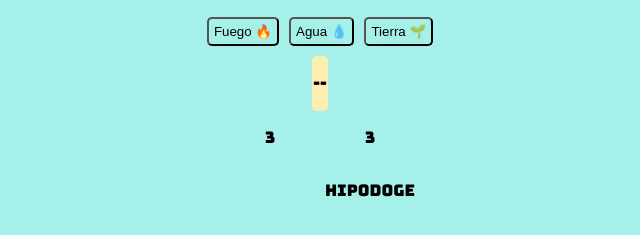
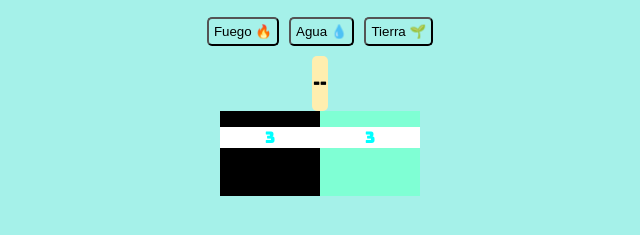
Before and after one commit to oscarl3on/Programaci-n_basica, a plain HTML site: page 03_Mokepon/mokepon.html in a window 1280 px wide. Both pictures are taken after a click on the button "Seleccionar". Shown: the part 115-350 px from the top of the page, without its empty margins (320-960 px from the left). Drawn offline with Linux system fonts and the light colour scheme.

Commit message:
creando una clase

```diff
--- a/03_Mokepon/css/main.css
+++ b/03_Mokepon/css/main.css
@@ -130,17 +130,20 @@ input:checked+label{
     display: grid;
     grid-template-columns: 100px 100px;
     justify-items: center;
+    background-color: aliceblue;
 }
 
-#vidas-jugador{
-    display: grid;
+#vidas-jugador, #vidas-enemigo{
+    background-color:white;
+    width: 100px;
+    display: flex;
+    color:aqua;
     justify-content: center;
 }
 
-#vidas-enemigo{
-    display: grid;
-    justify-content: center;
-}
+
+
+
 
 /*DISEÑO RESPONSIVE*/
 @media (max-width: 360px){
@@ -154,3 +157,13 @@ input:checked+label{
     flex-direction: column;
     align-items: center;
 }
+
+.ataques-jugador{
+    background-color: black;
+    color:aliceblue;
+}
+
+.ataques-enemigo{
+    background-color:aquamarine;
+    color: black;
+}
--- a/03_Mokepon/js/juego.js
+++ b/03_Mokepon/js/juego.js
@@ -29,6 +29,17 @@ let ataqueEnemigo
 let vidasJugador = 3
 let vidasEnemigo = 3
 
+class Mokepon {
+    constructor(nombre, foto, vida){
+        this.nombre = nombre
+        this.foto = foto
+        this.vida = vida
+    }
+}
+
+let hipodoge = new Mokepon('Hipodoge','./assets/hipodoge.png', 5)
+let capipepo = new Mokepon('Capipepo','./assets/capipepo.png', 5)
+let ratigueya = new Mokepon('Ratigueya','./assets/ratigueya.png', 5)
 
 
 function iniciarJuego() {
```
Also changed, not shown: 03_Mokepon/mokepon.html (+2 -2 lines).
